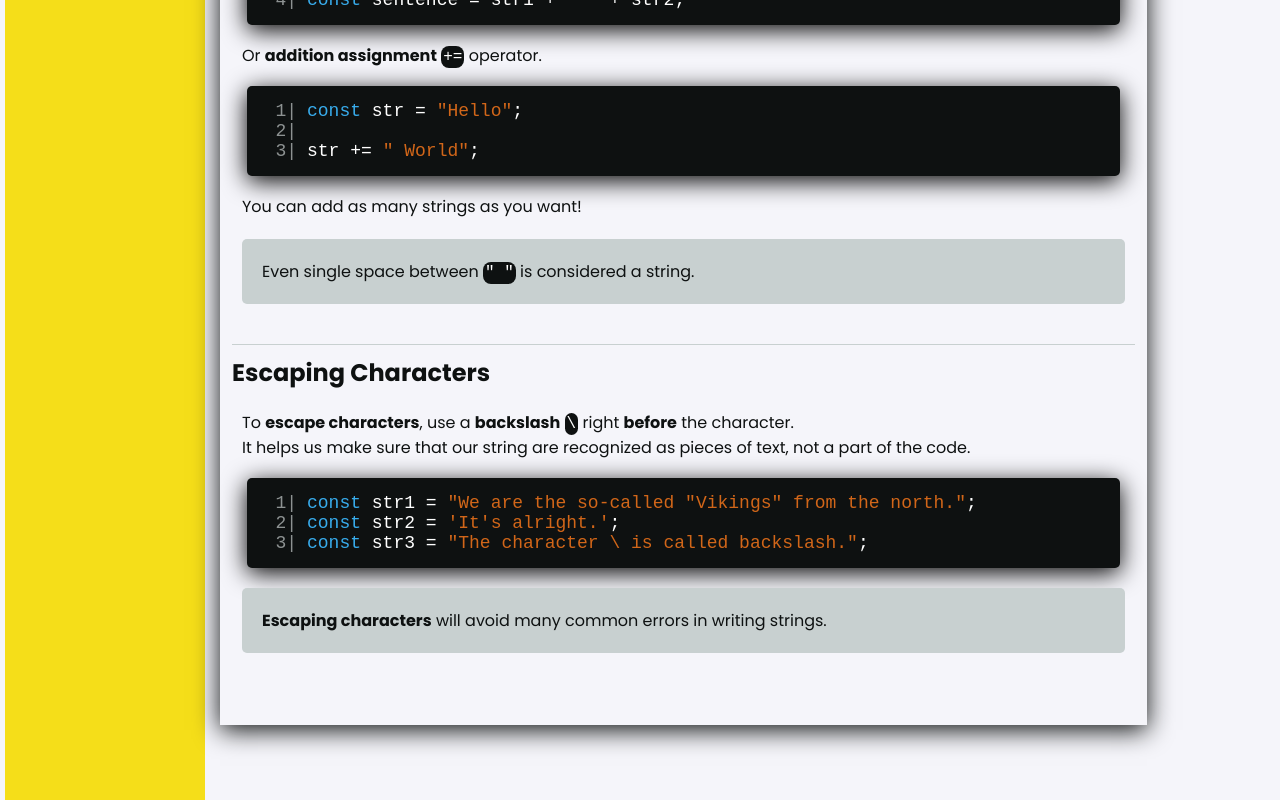
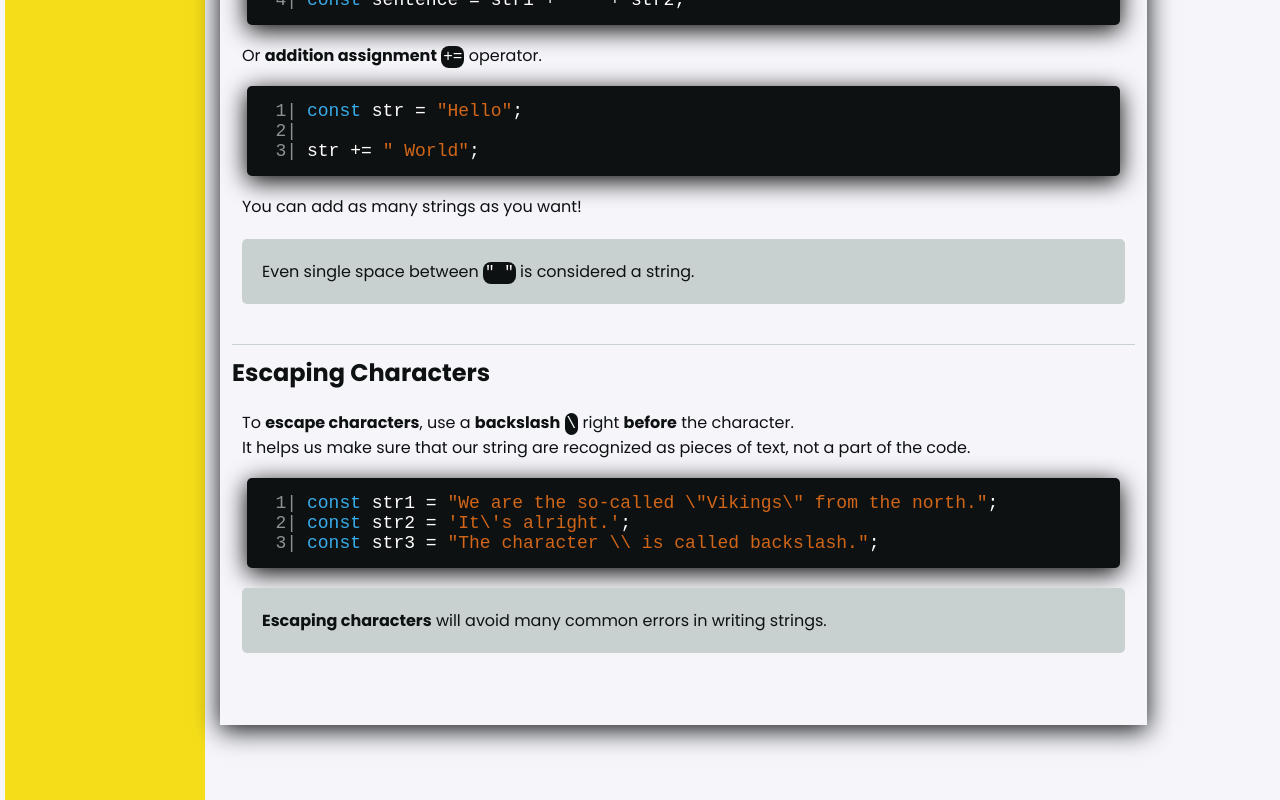
Before and after one commit to MateuszBryczek/Front-end_Template, a React (Create React App) app: page /JavaScript/Page2 in a window 1280 px wide. Shown: the part 527-1327 px from the top of the page. Built offline with nearby package versions, Linux system fonts and the light colour scheme.

Commit message:
added more content for JavaScriptStrings

```diff
--- a/src/features/JsPage/Pages/Page2/Articles/JavaScriptStrings.js
+++ b/src/features/JsPage/Pages/Page2/Articles/JavaScriptStrings.js
@@ -43,9 +43,9 @@ To <b>escape characters</b>, use a <b>backslash</b> <Highlighted>\</Highlighted>
 It helps us make sure that our string are recognized as pieces of text, not a part of the code.
 <CodeSpace>
 {`
-const str1 = "We are the so-called \"Vikings\" from the north.";
-const str2 = 'It\'s alright.';
-const str3 = "The character \\ is called backslash.";
+const str1 = "We are the so-called \\"Vikings\\" from the north.";
+const str2 = 'It\\'s alright.';
+const str3 = "The character \\\\ is called backslash.";
 `}
 </CodeSpace>
 <Hint>
```
